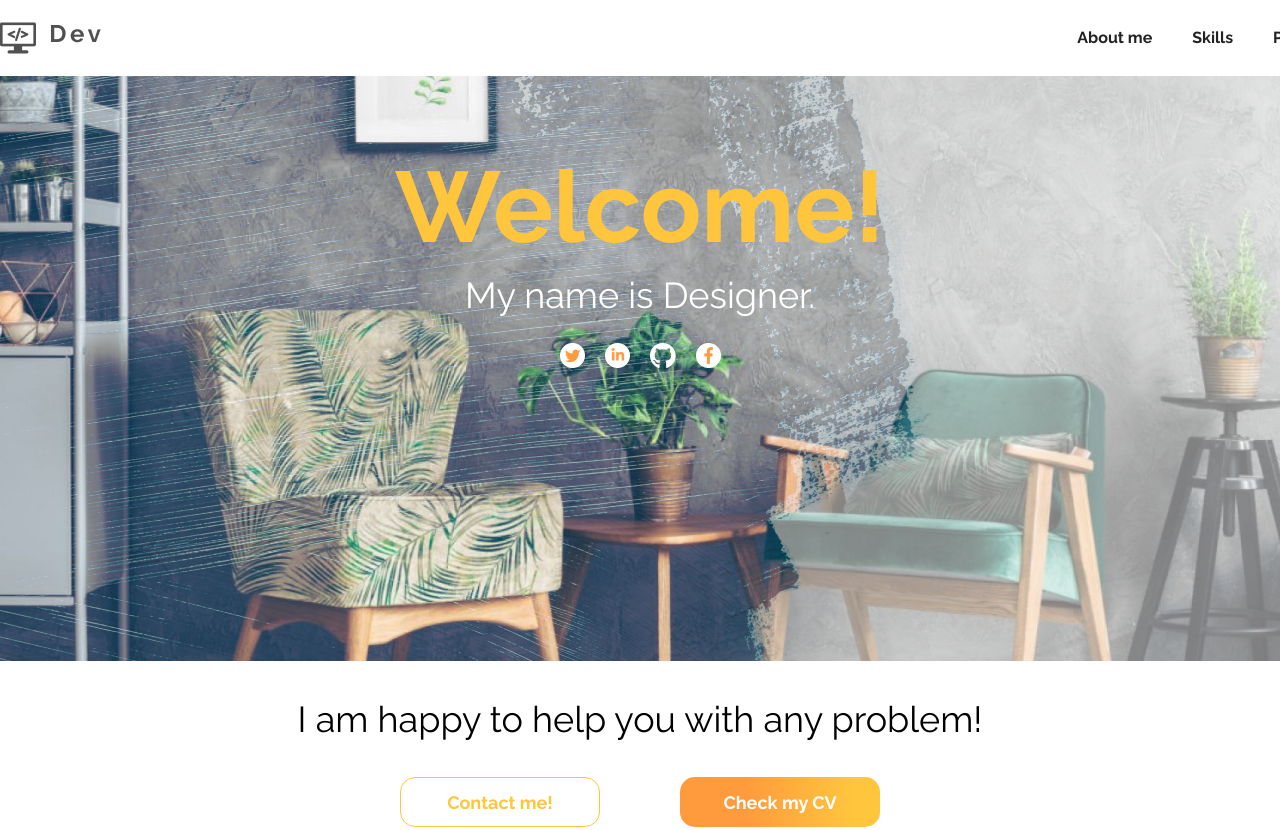
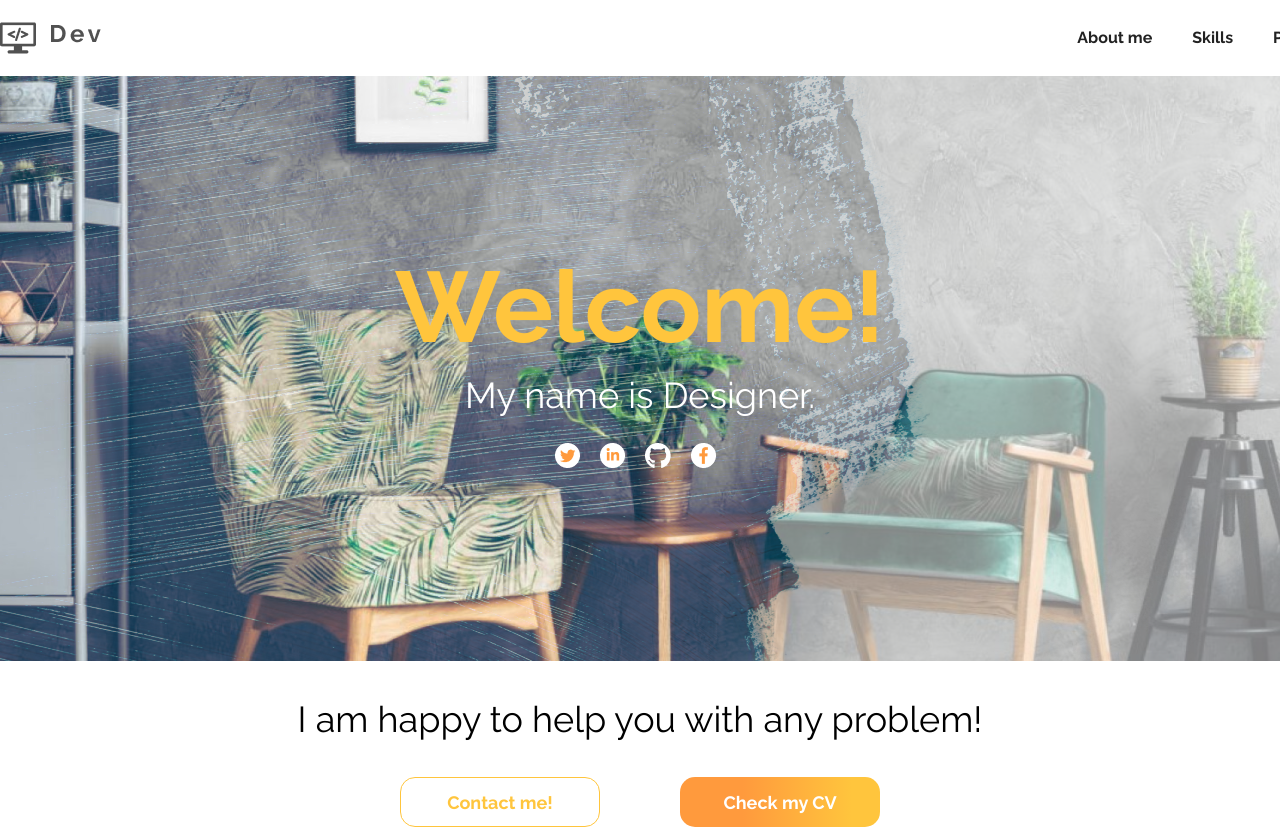
Before and after one commit to olgasmoczynska/designer-portfolio, a website: page index.html in a window 1280 px wide. Shown: the top 830 px of the page. Drawn offline with nearby package versions, Linux system fonts and the light colour scheme; files that its build step writes are made by us from their sources.

Commit message:
Remove unnecessary padding and margin

```diff
--- a/sass/components/social-media/social-media.scss
+++ b/sass/components/social-media/social-media.scss
@@ -1,4 +1,3 @@
 .social-media {
     display: flex;
-    margin-bottom: 200px;
 }
--- a/sass/components/social-media/social-media__item/social-media__item.scss
+++ b/sass/components/social-media/social-media__item/social-media__item.scss
@@ -1,5 +1,8 @@
 .social-media__item {
     padding: $main-spacing;
+    &:first-child {
+        padding-left: 0;
+    }
     &:hover {
         transform: scale(1.25);
     }
```
